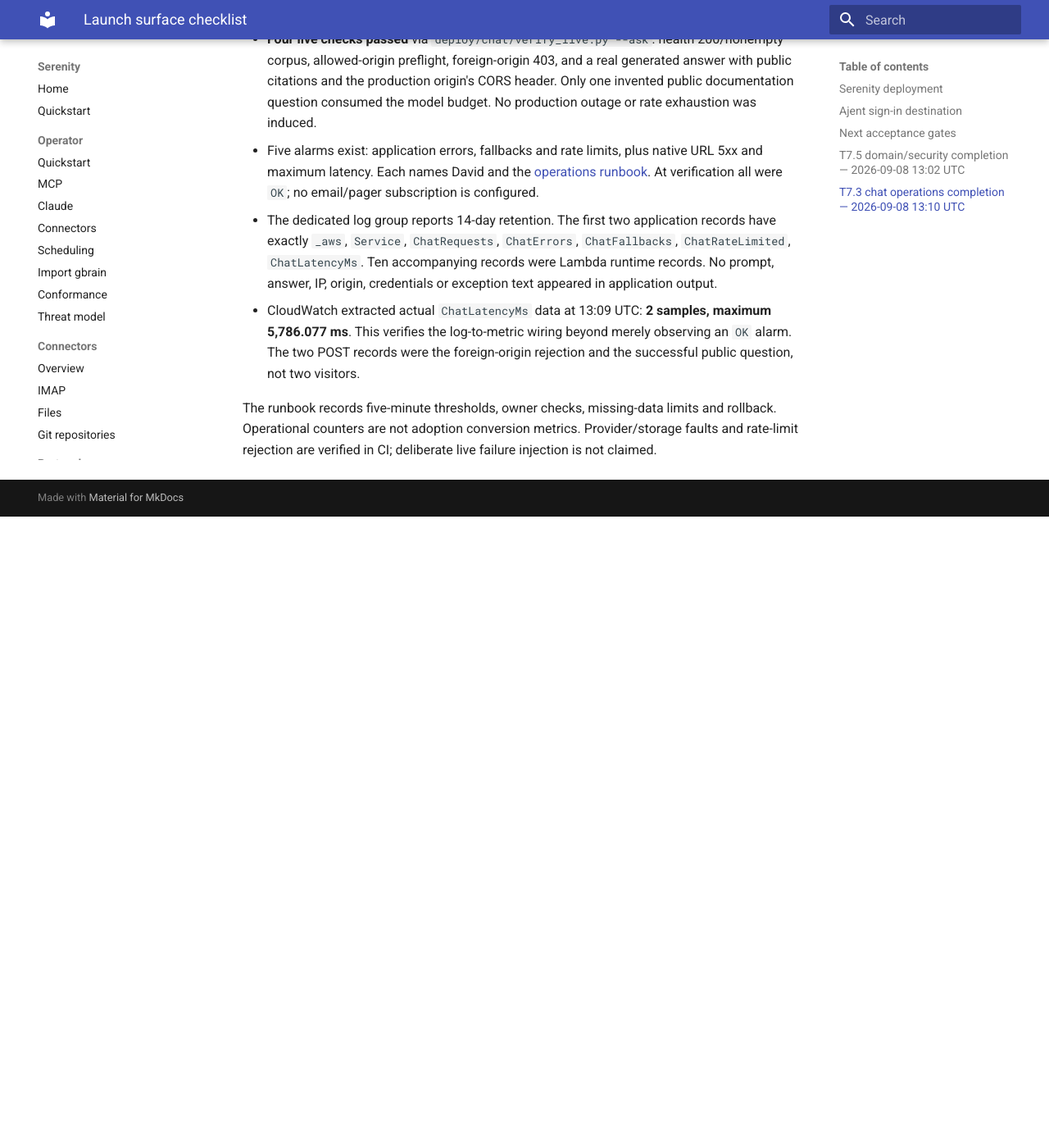
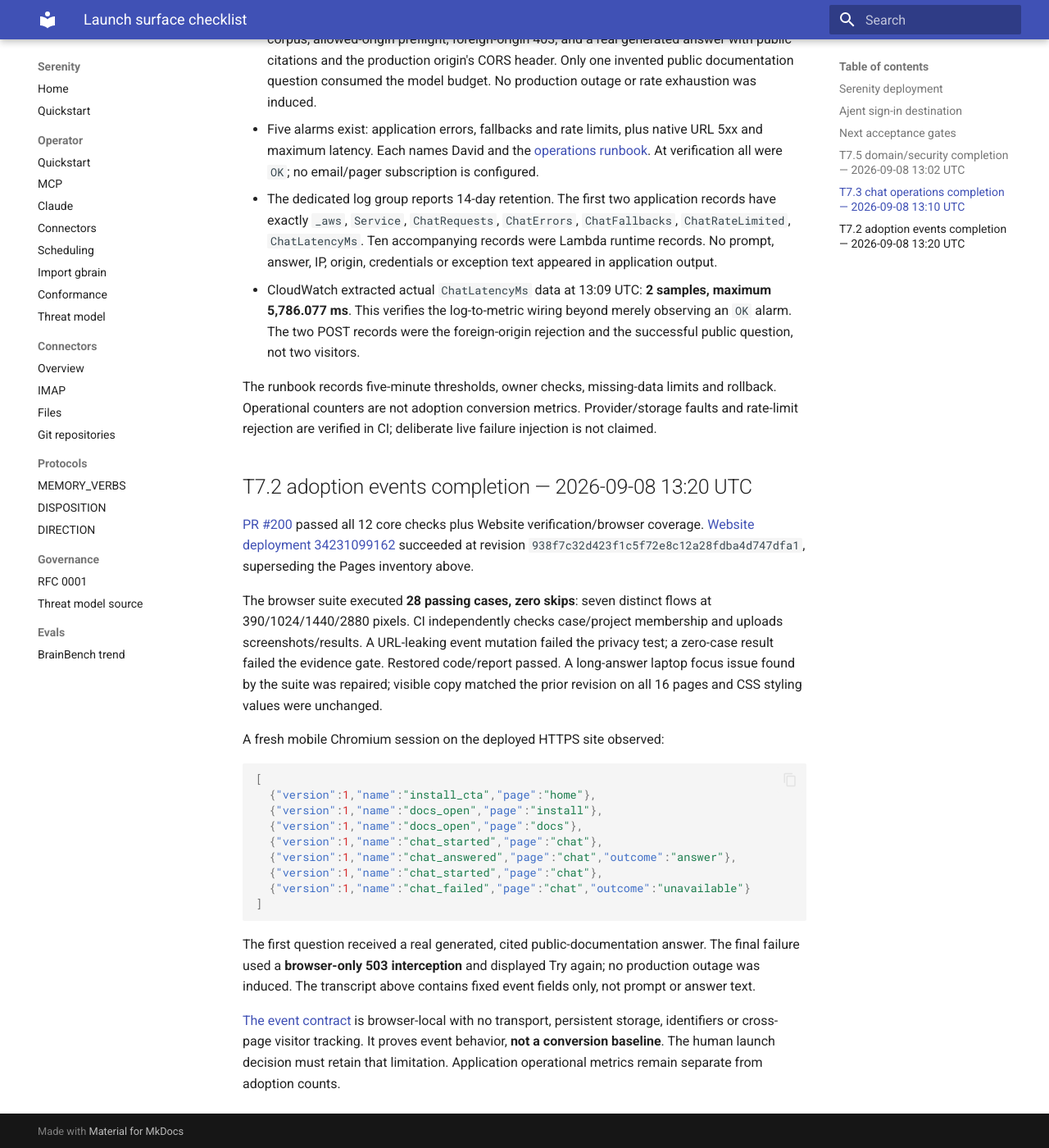
Before and after one commit to sirerun/serenity, an MkDocs documentation site: the page built from docs/launch/checklist.md, in a window 1280 px wide and 1400 px high, scrolled down 3462 px. Shown: the whole window at 82% size. Built offline with MkDocs 1.6.1 and Material for MkDocs 9.7.7, drawn with Linux system fonts in a browser that asks for light colours; before the commit the page ends 4092 px from its top, so only the background shows below that; some of the changed text lies outside the part shown.

Commit message:
docs: record deployed adoption events and browser evidence

````diff
--- a/docs/launch/checklist.md
+++ b/docs/launch/checklist.md
@@ -30,7 +30,7 @@
 ## Next acceptance gates
 
 - [x] T7.1: inventory live URLs, exact known deployment/asset revisions, owners, rollback routes, and Ajent PR classifications.
-- [ ] T7.2: document and verify `install_cta`, `docs_open`, `chat_started`, `chat_answered`, `chat_failed`; browser coverage and production event observation, excluding prompts and secrets.
+- [x] T7.2: documented browser-local adoption events, browser CI and production event observation; receipt below.
 - [x] T7.3: health/CORS/outage/rate-limit CI coverage and deployed error/latency signals; receipt below.
 - [ ] T7.4: reviewed launch content packet with canonical installation walkthrough; publication remains a separate action.
 - [x] T7.5: HTTPS enforced; authoritative DNS, certificate, redirect and Pages API evidence recorded below.
@@ -73,3 +73,28 @@
 - CloudWatch extracted actual `ChatLatencyMs` data at 13:09 UTC: **2 samples, maximum 5,786.077 ms**. This verifies the log-to-metric wiring beyond merely observing an `OK` alarm. The two POST records were the foreign-origin rejection and the successful public question, not two visitors.
 
 The runbook records five-minute thresholds, owner checks, missing-data limits and rollback. Operational counters are not adoption conversion metrics. Provider/storage faults and rate-limit rejection are verified in CI; deliberate live failure injection is not claimed.
+
+
+## T7.2 adoption events completion — 2026-09-08 13:20 UTC
+
+[PR #200](https://github.com/sirerun/serenity/pull/200) passed all 12 core checks plus Website verification/browser coverage. [Website deployment 34231099162](https://github.com/sirerun/serenity/actions/runs/34231099162) succeeded at revision `938f7c32d423f1c5f72e8c12a28fdba4d747dfa1`, superseding the Pages inventory above.
+
+The browser suite executed **28 passing cases, zero skips**: seven distinct flows at 390/1024/1440/2880 pixels. CI independently checks case/project membership and uploads screenshots/results. A URL-leaking event mutation failed the privacy test; a zero-case result failed the evidence gate. Restored code/report passed. A long-answer laptop focus issue found by the suite was repaired; visible copy matched the prior revision on all 16 pages and CSS styling values were unchanged.
+
+A fresh mobile Chromium session on the deployed HTTPS site observed:
+
+```json
+[
+  {"version":1,"name":"install_cta","page":"home"},
+  {"version":1,"name":"docs_open","page":"install"},
+  {"version":1,"name":"docs_open","page":"docs"},
+  {"version":1,"name":"chat_started","page":"chat"},
+  {"version":1,"name":"chat_answered","page":"chat","outcome":"answer"},
+  {"version":1,"name":"chat_started","page":"chat"},
+  {"version":1,"name":"chat_failed","page":"chat","outcome":"unavailable"}
+]
+```
+
+The first question received a real generated, cited public-documentation answer. The final failure used a **browser-only 503 interception** and displayed Try again; no production outage was induced. The transcript above contains fixed event fields only, not prompt or answer text.
+
+[The event contract](adoption-events.md) is browser-local with no transport, persistent storage, identifiers or cross-page visitor tracking. It proves event behavior, **not a conversion baseline**. The human launch decision must retain that limitation. Application operational metrics remain separate from adoption counts.
````
Also changed, not shown: docs/plan.md (+1 -1 lines), docs/plans/E7-launch-polish.md (+1 -1 lines), docs/roadmap.md (+2 -0 lines).
